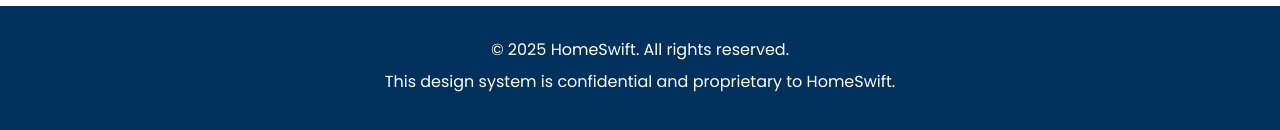
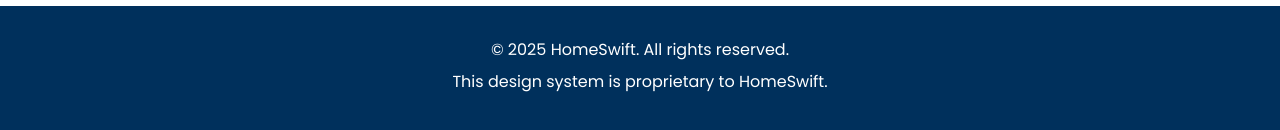
Before and after one commit to ErumIslam/homeswift_DS, a plain HTML site: page pages/platform-guidelines.html in a window 1280 px wide. Shown: the part 9362-9492 px from the top of the page. Drawn offline with Linux system fonts and the light colour scheme.

Commit message:
Update platform-guidelines.html

```diff
--- a/pages/platform-guidelines.html
+++ b/pages/platform-guidelines.html
@@ -523,7 +523,7 @@
     <footer class="footer">
         <div class="container">
             <p>&copy; 2025 HomeSwift. All rights reserved.</p>
-            <p>This design system is confidential and proprietary to HomeSwift.</p>
+            <p>This design system is proprietary to HomeSwift.</p>
         </div>
     </footer>
 
```
